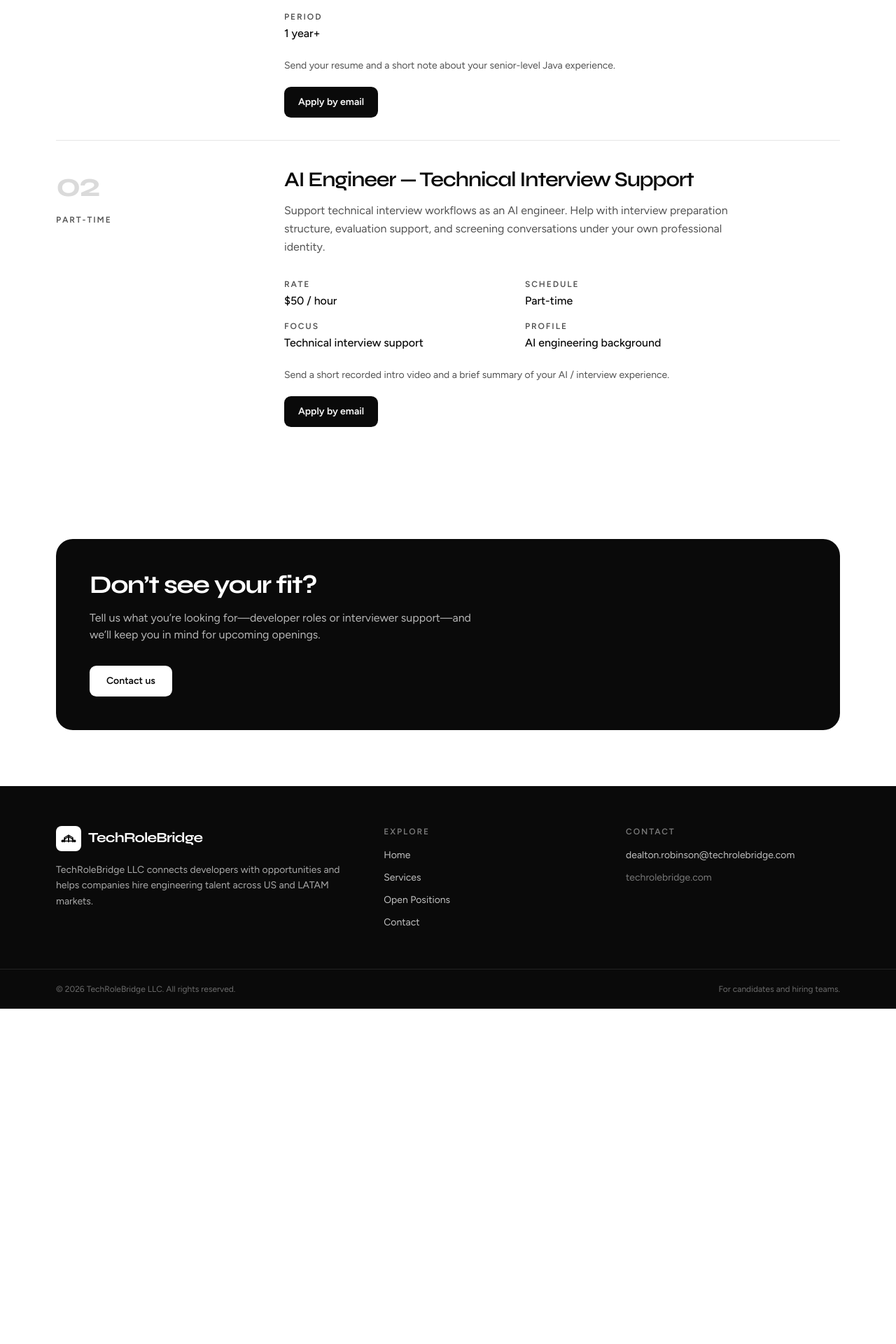
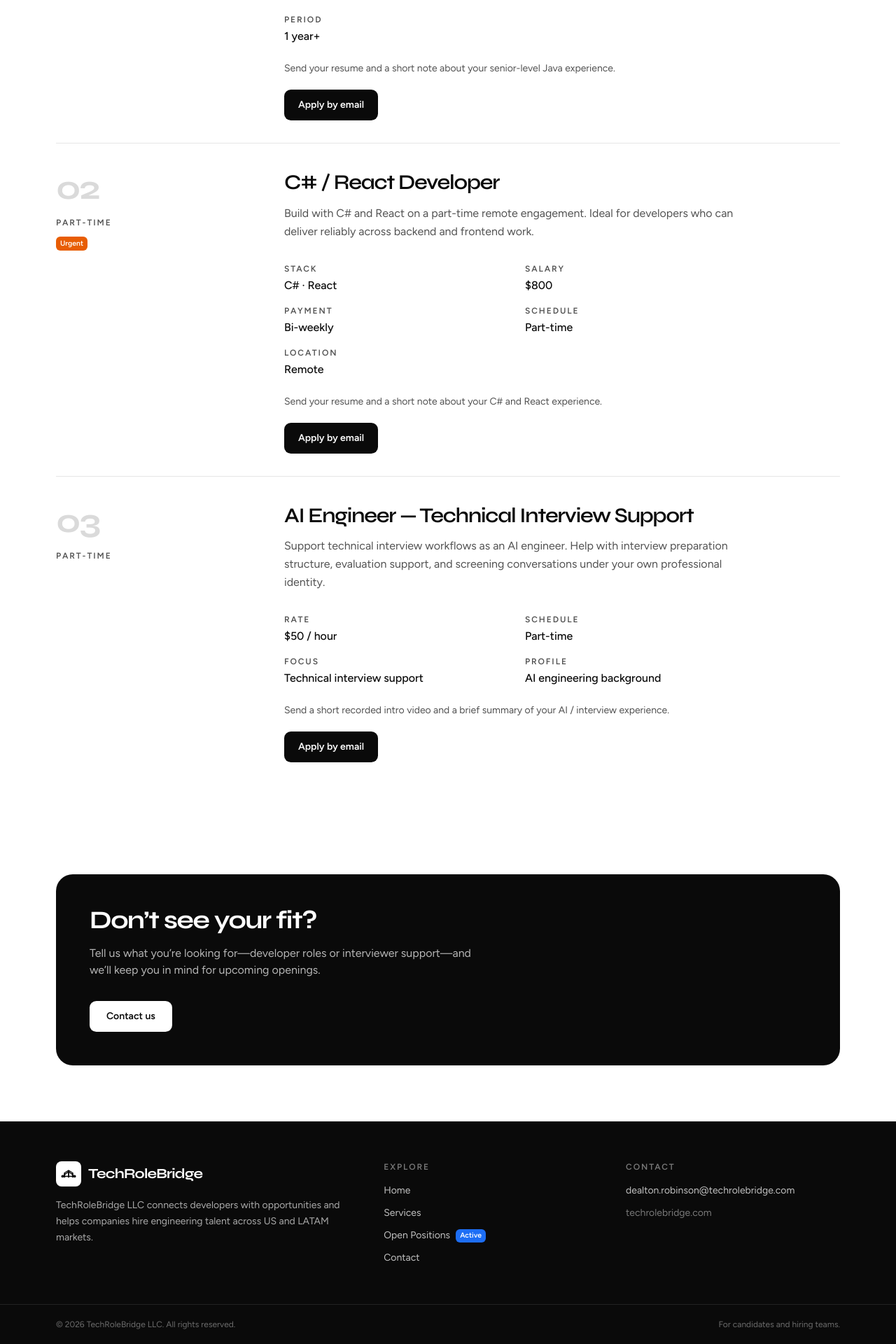
Before and after one commit to jschultz1027/techrolebridge, a Next.js app: page /open-positions in a window 1280 px wide. Shown: the part 744-2664 px from the top of the page at 70% size. Before the commit the page ends 2185 px from the top, so only its background shows below. Built offline with nearby package versions, Linux system fonts and the light colour scheme.

Commit message:
update positions

```diff
--- a/src/app/globals.css
+++ b/src/app/globals.css
@@ -12,6 +12,8 @@
   --paper-bright: #ffffff;
   --line: rgba(10, 10, 10, 0.1);
   --shadow: 0 18px 50px rgba(10, 10, 10, 0.08);
+  --badge-active: #1d6ef5;
+  --badge-urgent: #e85d04;
   --background: var(--paper);
   --foreground: var(--ink);
 }
@@ -29,6 +31,8 @@
   --color-paper: var(--paper);
   --color-paper-bright: var(--paper-bright);
   --color-line: var(--line);
+  --color-badge-active: var(--badge-active);
+  --color-badge-urgent: var(--badge-urgent);
   --font-display: var(--font-syne);
   --font-sans: var(--font-figtree);
 }
--- a/src/app/open-positions/page.tsx
+++ b/src/app/open-positions/page.tsx
@@ -1,5 +1,6 @@
 import type { Metadata } from "next";
 import Link from "next/link";
+import { openPositions } from "@/lib/positions";
 import { site } from "@/lib/site";
 
 export const metadata: Metadata = {
@@ -7,45 +8,17 @@ export const metadata: Metadata = {
   description: `Current openings at ${site.legalName} for developers and technical interview support roles.`,
 };
 
-const positions = [
-  {
-    title: "Senior Java Developer",
-    type: "Full-time",
-    summary:
-      "Join as a senior Java developer on a full-time engagement. Strong spoken English is required so you can collaborate clearly on calls and delivery.",
-    details: [
-      { label: "Level", value: "Senior" },
-      { label: "Salary", value: "$1,500" },
-      { label: "English", value: "B2+" },
-      { label: "Schedule", value: "Full-time" },
-      { label: "Period", value: "1 year+" },
-    ],
-    applySubject: "Senior Java Developer application",
-    applyHint: "Send your resume and a short note about your senior-level Java experience.",
-  },
-  {
-    title: "AI Engineer — Technical Interview Support",
-    type: "Part-time",
-    summary:
-      "Support technical interview workflows as an AI engineer. Help with interview preparation structure, evaluation support, and screening conversations under your own professional identity.",
-    details: [
-      { label: "Rate", value: "$50 / hour" },
-      { label: "Schedule", value: "Part-time" },
-      { label: "Focus", value: "Technical interview support" },
-      { label: "Profile", value: "AI engineering background" },
-    ],
-    applySubject: "AI Engineer interview support application",
-    applyHint:
-      "Send a short recorded intro video and a brief summary of your AI / interview experience.",
-  },
-];
-
 export default function OpenPositionsPage() {
   return (
     <>
       <section className="border-b border-line bg-white">
         <div className="container-page max-w-3xl py-16 md:py-24">
-          <p className="text-sm font-medium text-ink-soft">Open Positions</p>
+          <div className="inline-flex items-center gap-2">
+            <p className="text-sm font-medium text-ink-soft">Open Positions</p>
+            <span className="rounded-md bg-badge-active px-1.5 py-0.5 text-[0.65rem] font-semibold text-white">
+              Active
+            </span>
+          </div>
           <h1 className="display mt-3 text-4xl font-bold text-ink sm:text-5xl md:text-6xl">
             Roles open now.
           </h1>
@@ -58,7 +31,7 @@ export default function OpenPositionsPage() {
 
       <section className="bg-white py-16 md:py-20">
         <div className="container-page space-y-8">
-          {positions.map((role, index) => (
+          {openPositions.map((role, index) => (
             <article
               key={role.title}
               className="grid gap-8 border-t border-line pt-10 first:border-t-0 first:pt-0 md:grid-cols-[0.35fr_1fr] md:gap-12"
@@ -70,6 +43,11 @@ export default function OpenPositionsPage() {
                 <p className="mt-4 text-xs font-semibold uppercase tracking-[0.16em] text-ink-soft">
                   {role.type}
                 </p>
+                {role.urgent ? (
+                  <span className="mt-3 inline-block rounded-md bg-badge-urgent px-1.5 py-0.5 text-[0.65rem] font-semibold text-white">
+                    Urgent
+                  </span>
+                ) : null}
               </div>
 
               <div className="max-w-2xl">
--- a/src/components/Footer.tsx
+++ b/src/components/Footer.tsx
@@ -23,8 +23,16 @@ export function Footer() {
           <ul className="space-y-3 text-sm text-white/75">
             {navLinks.map((link) => (
               <li key={link.href}>
-                <Link href={link.href} className="transition hover:text-white">
+                <Link
+                  href={link.href}
+                  className="inline-flex items-center gap-2 transition hover:text-white"
+                >
                   {link.label}
+                  {"badge" in link ? (
+                    <span className="rounded-md bg-badge-active px-1.5 py-0.5 text-[0.65rem] font-semibold text-white">
+                      {link.badge}
+                    </span>
+                  ) : null}
                 </Link>
               </li>
             ))}
--- a/src/components/Header.tsx
+++ b/src/components/Header.tsx
@@ -5,6 +5,14 @@ import { usePathname } from "next/navigation";
 import { useEffect, useState } from "react";
 import { Logo } from "@/components/Logo";
 import { navLinks } from "@/lib/site";
+
+function NavBadge({ label }: { label: string }) {
+  return (
+    <span className="ml-2 rounded-md bg-badge-active px-1.5 py-0.5 text-[0.65rem] font-semibold text-white">
+      {label}
+    </span>
+  );
+}
 
 export function Header() {
   const pathname = usePathname();
@@ -36,15 +44,18 @@ export function Header() {
         <nav className="hidden items-center gap-7 md:flex" aria-label="Primary">
           {navLinks.map((link) => {
             const active = pathname === link.href;
+            const badge = "badge" in link ? link.badge : undefined;
+
             return (
               <Link
                 key={link.href}
                 href={link.href}
-                className={`text-sm font-medium transition ${
+                className={`inline-flex items-center text-sm font-medium transition ${
                   active ? "text-ink" : "text-ink-soft hover:text-ink"
                 }`}
               >
                 {link.label}
+                {badge ? <NavBadge label={badge} /> : null}
               </Link>
             );
           })}
@@ -86,15 +97,20 @@ export function Header() {
         }`}
       >
         <nav className="container-page flex flex-col gap-1 py-4" aria-label="Mobile">
-          {navLinks.map((link) => (
+          {navLinks.map((link) => {
+            const badge = "badge" in link ? link.badge : undefined;
+
+            return (
               <Link
                 key={link.href}
                 href={link.href}
-              className="rounded-lg px-3 py-3 text-base font-medium text-ink hover:bg-teal-mist"
+                className="inline-flex items-center rounded-lg px-3 py-3 text-base font-medium text-ink hover:bg-teal-mist"
               >
                 {link.label}
+                {badge ? <NavBadge label={badge} /> : null}
               </Link>
-          ))}
+            );
+          })}
         </nav>
       </div>
     </header>
--- /dev/null
+++ b/src/lib/positions.ts
@@ -0,0 +1,54 @@
+export const openPositions = [
+  {
+    title: "Senior Java Developer",
+    type: "Full-time",
+    urgent: true,
+    summary:
+      "Join as a senior Java developer on a full-time engagement. Strong spoken English is required so you can collaborate clearly on calls and delivery.",
+    details: [
+      { label: "Level", value: "Senior" },
+      { label: "Salary", value: "$1,500" },
+      { label: "English", value: "B2+" },
+      { label: "Schedule", value: "Full-time" },
+      { label: "Period", value: "1 year+" },
+    ],
+    applySubject: "Senior Java Developer application",
+    applyHint:
+      "Send your resume and a short note about your senior-level Java experience.",
+  },
+  {
+    title: "C# / React Developer",
+    type: "Part-time",
+    urgent: true,
+    summary:
+      "Build with C# and React on a part-time remote engagement. Ideal for developers who can deliver reliably across backend and frontend work.",
+    details: [
+      { label: "Stack", value: "C# · React" },
+      { label: "Salary", value: "$800" },
+      { label: "Payment", value: "Bi-weekly" },
+      { label: "Schedule", value: "Part-time" },
+      { label: "Location", value: "Remote" },
+    ],
+    applySubject: "C# / React Developer application",
+    applyHint:
+      "Send your resume and a short note about your C# and React experience.",
+  },
+  {
+    title: "AI Engineer — Technical Interview Support",
+    type: "Part-time",
+    urgent: false,
+    summary:
+      "Support technical interview workflows as an AI engineer. Help with interview preparation structure, evaluation support, and screening conversations under your own professional identity.",
+    details: [
+      { label: "Rate", value: "$50 / hour" },
+      { label: "Schedule", value: "Part-time" },
+      { label: "Focus", value: "Technical interview support" },
+      { label: "Profile", value: "AI engineering background" },
+    ],
+    applySubject: "AI Engineer interview support application",
+    applyHint:
+      "Send a short recorded intro video and a brief summary of your AI / interview experience.",
+  },
+] as const;
+
+export const activeOpenPositionsCount = openPositions.length;
--- a/src/lib/site.ts
+++ b/src/lib/site.ts
@@ -11,6 +11,10 @@ export const site = {
 export const navLinks = [
   { href: "/", label: "Home" },
   { href: "/services", label: "Services" },
-  { href: "/open-positions", label: "Open Positions" },
+  {
+    href: "/open-positions",
+    label: "Open Positions",
+    badge: "Active",
+  },
   { href: "/contact", label: "Contact" },
 ] as const;
```
Lines whose indentation alone changed are shown as unchanged.
